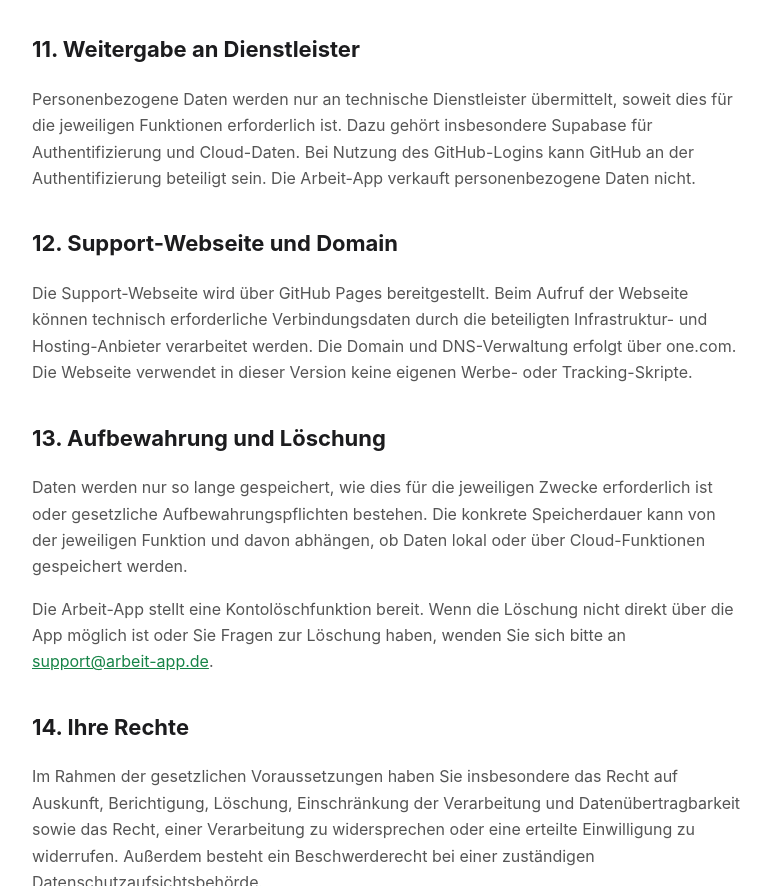
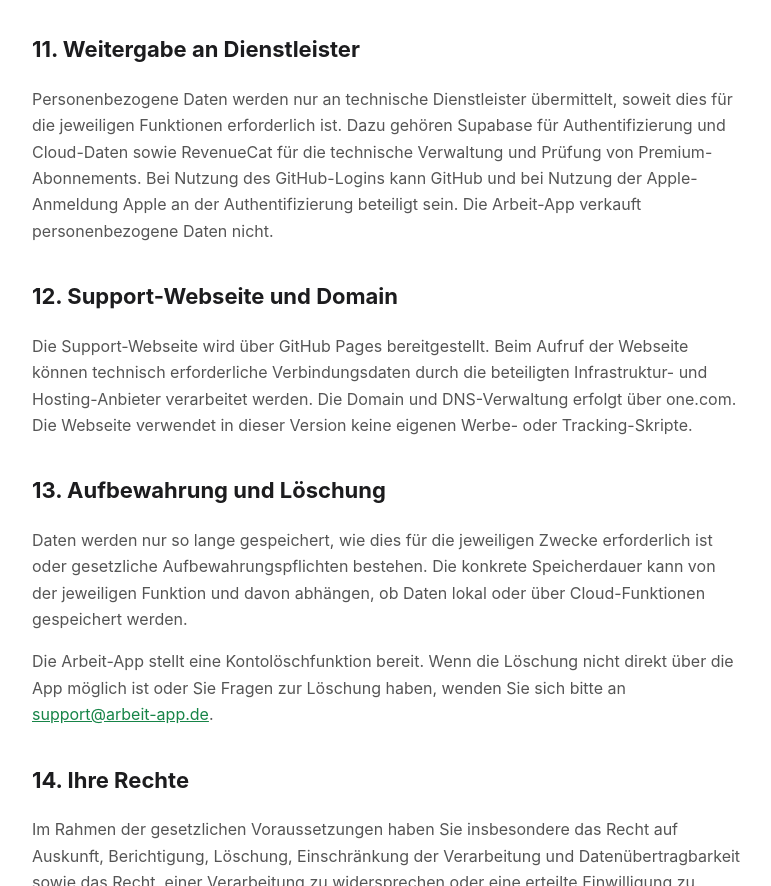
Before and after one commit to uyiugiagbe2013-beep/arbeit-app-support, a plain HTML site: page privacy.html in a window 1280 px wide. Shown: the part 3429-4315 px from the top of the page, without its empty margins (252-1023 px from the left). Drawn offline with Linux system fonts and the light colour scheme.

Commit message:
docs(privacy): list subscription and identity service providers

```diff
--- a/privacy.html
+++ b/privacy.html
@@ -191,9 +191,11 @@
       <h2>11. Weitergabe an Dienstleister</h2>
       <p>
         Personenbezogene Daten werden nur an technische Dienstleister übermittelt, soweit dies
-        für die jeweiligen Funktionen erforderlich ist. Dazu gehört insbesondere Supabase für
-        Authentifizierung und Cloud-Daten. Bei Nutzung des GitHub-Logins kann GitHub an der
-        Authentifizierung beteiligt sein. Die Arbeit-App verkauft personenbezogene Daten nicht.
+        für die jeweiligen Funktionen erforderlich ist. Dazu gehören Supabase für Authentifizierung
+        und Cloud-Daten sowie RevenueCat für die technische Verwaltung und Prüfung von
+        Premium-Abonnements. Bei Nutzung des GitHub-Logins kann GitHub und bei Nutzung der
+        Apple-Anmeldung Apple an der Authentifizierung beteiligt sein. Die Arbeit-App verkauft
+        personenbezogene Daten nicht.
       </p>
 
       <h2>12. Support-Webseite und Domain</h2>
```
